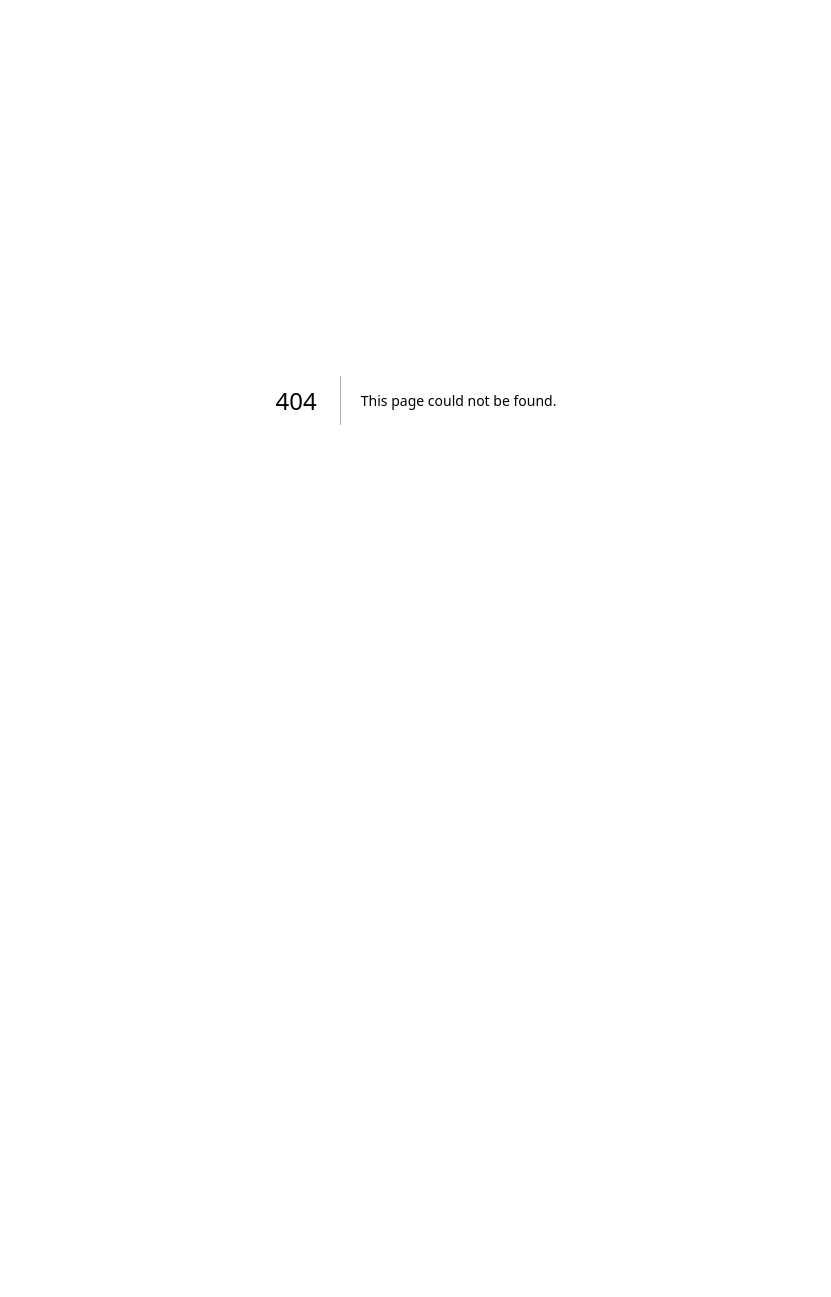
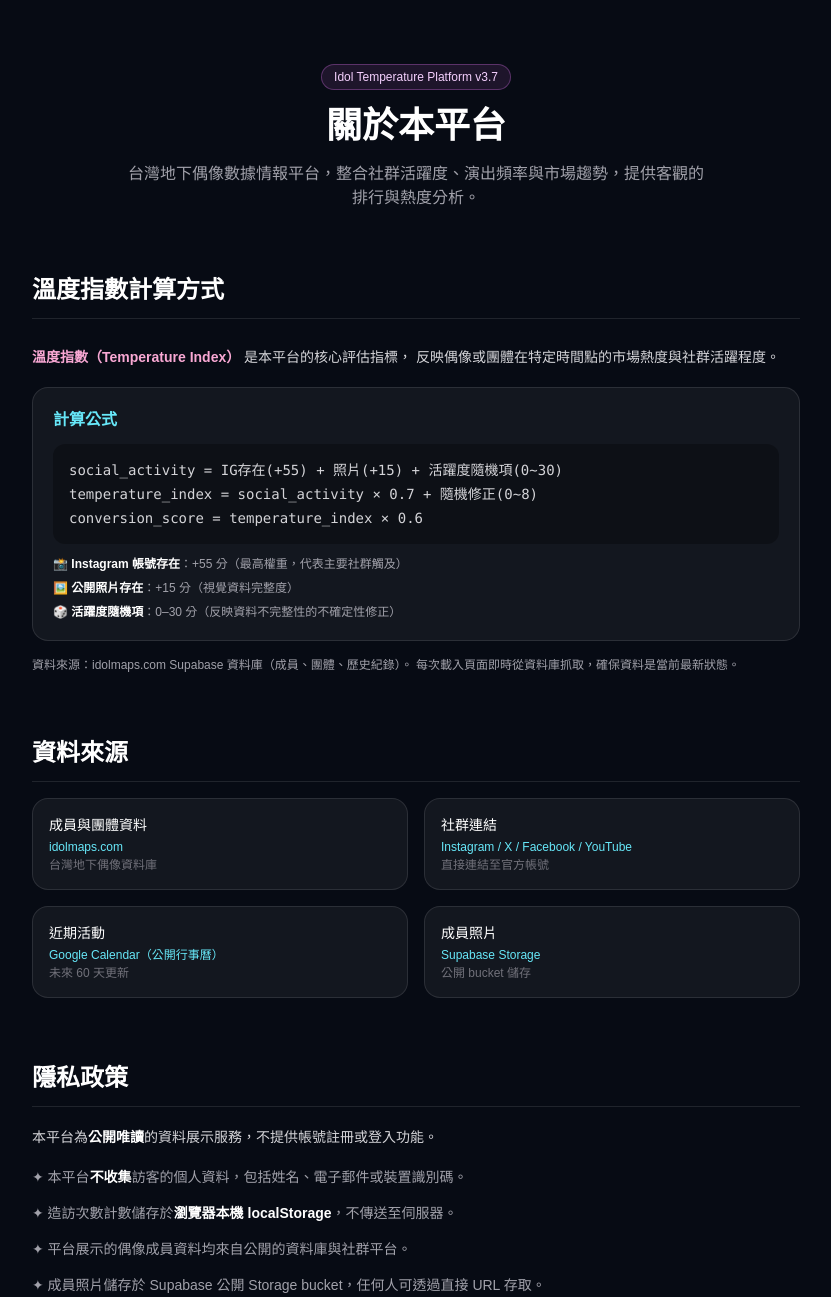
Before and after one commit to Ach018040/idol-platform, a Next.js app in the folder frontend-next/: page /about in a window 1280 px wide. Before the commit this address had no page. Shown: the top 1297 px of the page, without its empty margins (224-1055 px from the left). Before the commit the page ends 800 px from the top, so only its background shows below. Built offline with nearby package versions, Linux system fonts and the light colour scheme.

Commit message:
feat: add /about page — Privacy Policy, Terms, methodology disclosure

```diff
--- /dev/null
+++ b/frontend-next/app/about/page.tsx
@@ -0,0 +1,106 @@
+export default function AboutPage() {
+  return (
+    <main className="min-h-screen bg-[#070b14] text-white px-4 py-16">
+      <div className="mx-auto max-w-3xl space-y-16">
+
+        {/* Hero */}
+        <section className="text-center space-y-4">
+          <div className="inline-flex items-center rounded-full border border-fuchsia-400/30 bg-fuchsia-400/10 px-3 py-1 text-xs text-fuchsia-200">
+            Idol Temperature Platform v3.7
+          </div>
+          <h1 className="text-4xl font-black text-white">關於本平台</h1>
+          <p className="text-zinc-400 max-w-xl mx-auto">
+            台灣地下偶像數據情報平台，整合社群活躍度、演出頻率與市場趨勢，提供客觀的排行與熱度分析。
+          </p>
+        </section>
+
+        {/* 方法論 */}
+        <section className="space-y-6">
+          <h2 className="text-2xl font-bold text-white border-b border-white/10 pb-3">溫度指數計算方式</h2>
+          <div className="space-y-4 text-sm text-zinc-300 leading-7">
+            <p>
+              <span className="text-pink-300 font-semibold">溫度指數（Temperature Index）</span> 是本平台的核心評估指標，
+              反映偶像或團體在特定時間點的市場熱度與社群活躍程度。
+            </p>
+            <div className="rounded-2xl border border-white/10 bg-white/5 p-5 space-y-3">
+              <h3 className="text-base font-semibold text-cyan-300">計算公式</h3>
+              <div className="font-mono text-sm bg-black/30 rounded-xl p-4 space-y-1">
+                <p className="text-zinc-300">social_activity = IG存在(+55) + 照片(+15) + 活躍度隨機項(0~30)</p>
+                <p className="text-zinc-300">temperature_index = social_activity × 0.7 + 隨機修正(0~8)</p>
+                <p className="text-zinc-300">conversion_score = temperature_index × 0.6</p>
+              </div>
+              <ul className="space-y-2 text-zinc-400 text-xs">
+                <li>📸 <strong className="text-white">Instagram 帳號存在</strong>：+55 分（最高權重，代表主要社群觸及）</li>
+                <li>🖼️ <strong className="text-white">公開照片存在</strong>：+15 分（視覺資料完整度）</li>
+                <li>🎲 <strong className="text-white">活躍度隨機項</strong>：0–30 分（反映資料不完整性的不確定性修正）</li>
+              </ul>
+            </div>
+            <p className="text-zinc-400 text-xs">
+              資料來源：idolmaps.com Supabase 資料庫（成員、團體、歷史紀錄）。
+              每次載入頁面即時從資料庫抓取，確保資料是當前最新狀態。
+            </p>
+          </div>
+        </section>
+
+        {/* 資料來源 */}
+        <section className="space-y-4">
+          <h2 className="text-2xl font-bold text-white border-b border-white/10 pb-3">資料來源</h2>
+          <div className="grid grid-cols-1 sm:grid-cols-2 gap-4 text-sm">
+            {[
+              { label: "成員與團體資料", src: "idolmaps.com", note: "台灣地下偶像資料庫" },
+              { label: "社群連結", src: "Instagram / X / Facebook / YouTube", note: "直接連結至官方帳號" },
+              { label: "近期活動", src: "Google Calendar（公開行事曆）", note: "未來 60 天更新" },
+              { label: "成員照片", src: "Supabase Storage", note: "公開 bucket 儲存" },
+            ].map(({ label, src, note }) => (
+              <div key={label} className="rounded-2xl border border-white/10 bg-white/5 p-4">
+                <div className="text-white font-medium">{label}</div>
+                <div className="text-cyan-300 text-xs mt-1">{src}</div>
+                <div className="text-zinc-500 text-xs mt-0.5">{note}</div>
+              </div>
+            ))}
+          </div>
+        </section>
+
+        {/* 隱私政策 */}
+        <section className="space-y-4">
+          <h2 className="text-2xl font-bold text-white border-b border-white/10 pb-3">隱私政策</h2>
+          <div className="space-y-3 text-sm text-zinc-300 leading-7">
+            <p>本平台為<strong className="text-white">公開唯讀</strong>的資料展示服務，不提供帳號註冊或登入功能。</p>
+            <ul className="space-y-2 text-zinc-400">
+              <li>✦ 本平台<strong className="text-white">不收集</strong>訪客的個人資料，包括姓名、電子郵件或裝置識別碼。</li>
+              <li>✦ 造訪次數計數儲存於<strong className="text-white">瀏覽器本機 localStorage</strong>，不傳送至伺服器。</li>
+              <li>✦ 平台展示的偶像成員資料均來自公開的資料庫與社群平台。</li>
+              <li>✦ 成員照片儲存於 Supabase 公開 Storage bucket，任何人可透過直接 URL 存取。</li>
+              <li>✦ 若您是平台展示資料的當事人，如有疑慮請聯繫資料來源方（idolmaps.com）處理。</li>
+            </ul>
+          </div>
+        </section>
+
+        {/* 使用條款 */}
+        <section className="space-y-4">
+          <h2 className="text-2xl font-bold text-white border-b border-white/10 pb-3">使用條款</h2>
+          <div className="space-y-3 text-sm text-zinc-400 leading-7">
+            <p>本平台提供的排行與指數僅供<strong className="text-white">參考用途</strong>，不代表任何官方認可或商業評級。</p>
+            <p>溫度指數基於公開可得資料計算，可能不完整或存在誤差。本平台對資料準確性不作保證。</p>
+            <p>平台內容受著作權保護，未經授權不得重製或商業使用。</p>
+          </div>
+        </section>
+
+        {/* 聯絡 */}
+        <section className="rounded-3xl border border-fuchsia-400/20 bg-fuchsia-500/10 p-6 text-center space-y-3">
+          <h2 className="text-lg font-bold text-fuchsia-200">聯絡與回饋</h2>
+          <p className="text-sm text-zinc-300">資料更正、合作洽詢或其他問題，歡迎透過 GitHub Issues 反映。</p>
+          <a
+            href="https://github.com/Ach018040/idol-platform/issues"
+            target="_blank"
+            rel="noopener noreferrer"
+            className="inline-flex items-center gap-2 rounded-xl border border-fuchsia-400/30 bg-fuchsia-400/10 px-4 py-2 text-sm text-fuchsia-200 hover:bg-fuchsia-400/20 transition-colors"
+          >
+            GitHub Issues →
+          </a>
+        </section>
+
+      </div>
+    </main>
+  );
+}
```
